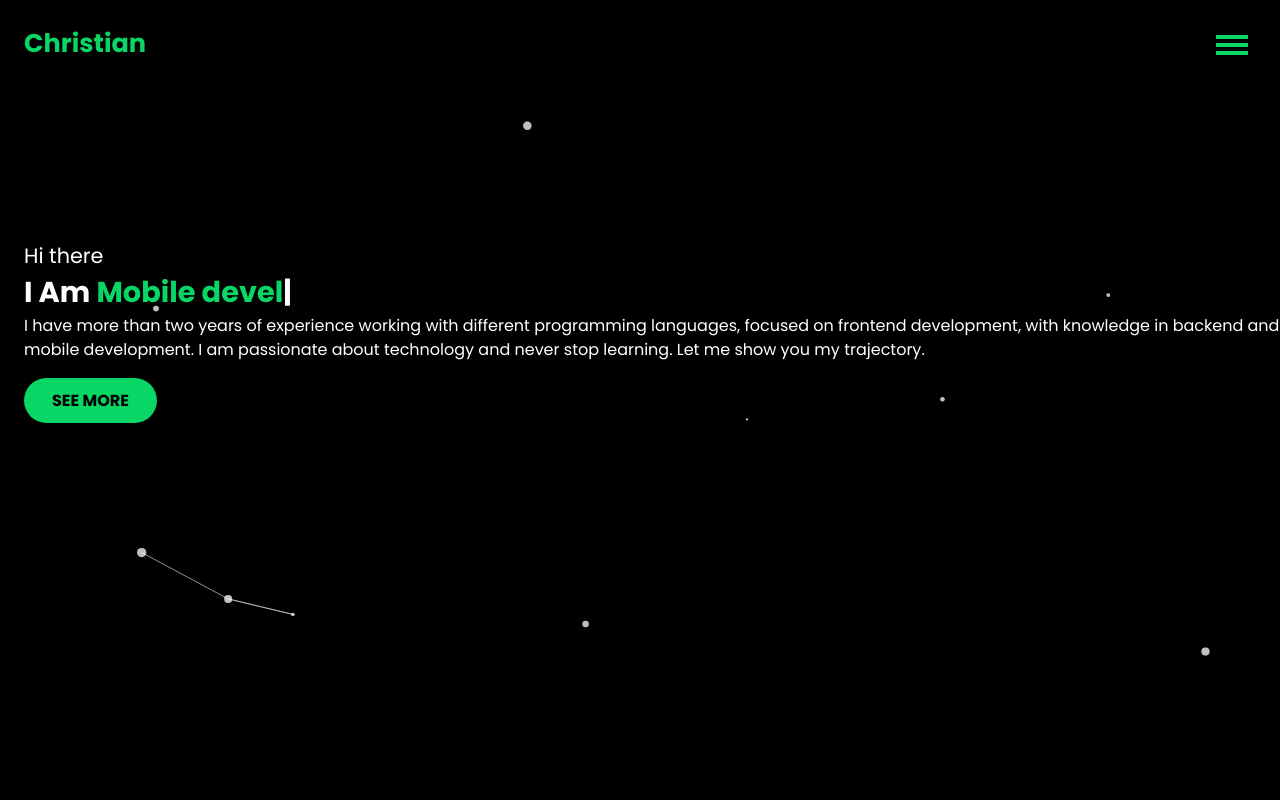
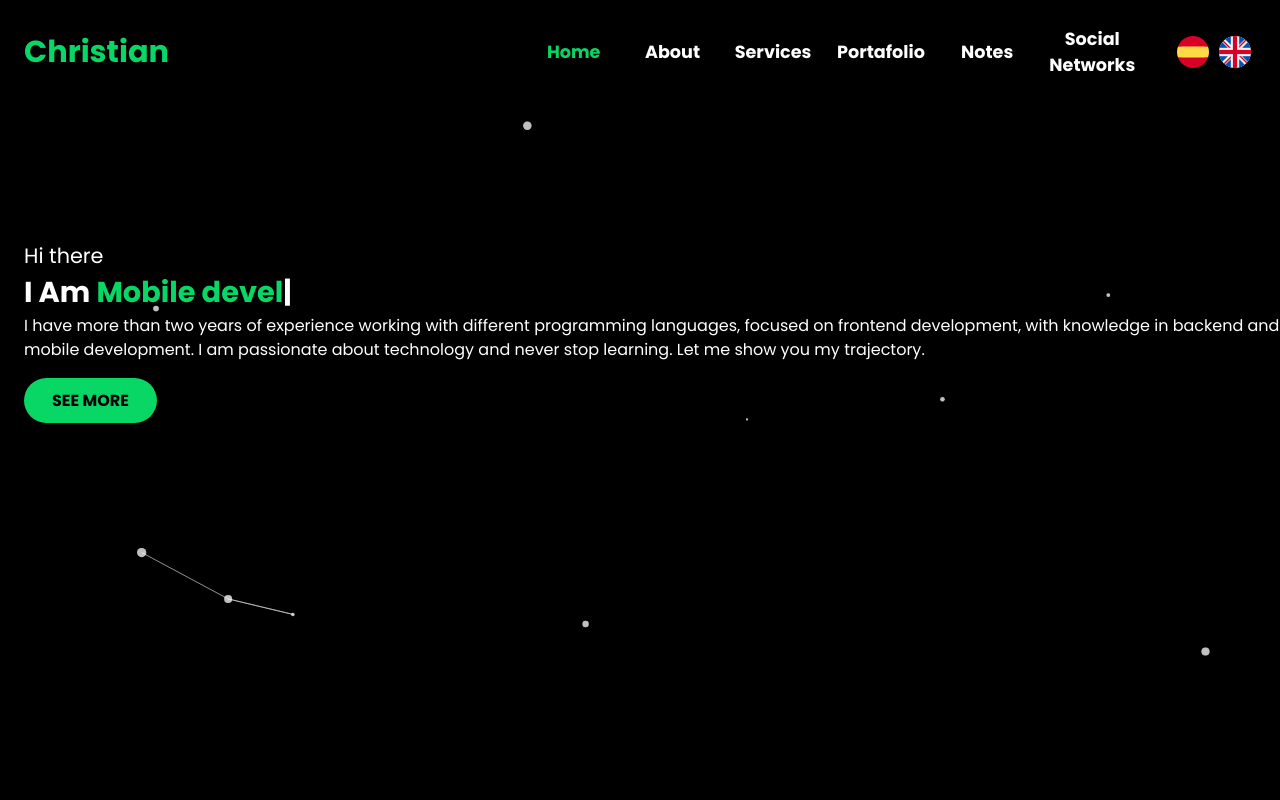
Before and after one commit to christiandevel/portafolio_react, a React (Create React App) app: page / in a window 1280 px wide. Shown: the top 800 px of the page. Built offline with nearby package versions, Linux system fonts and the light colour scheme.

Commit message:
Propiedades responsive Tablet - Portatil

```diff
--- a/src/components/header/header.scss
+++ b/src/components/header/header.scss
@@ -1,4 +1,5 @@
 @import "./../../styles/globales.scss";
+@import "./../../styles/brakpoints.scss";
 
 .header {
   align-items: center;
@@ -8,16 +9,22 @@
   position: fixed;
   width: 100%;
   z-index: 2;
+  @include media(desktop-lg) {
+    padding: 0.8rem 1.5rem;
+  }
 }
 
 .header-logo {
   a {
-		cursor: pointer;
+    cursor: pointer;
     color: $main-color;
     font-family: $font;
     font-size: 1.6rem;
     font-weight: bold;
     text-decoration: none;
+    @include media(tablet) {
+      font-size: 1.9rem;
+    }
   }
 }
 
@@ -31,8 +38,21 @@
   transition: all 0.3s linear;
   background-color: $main-color;
   z-index: 1;
+  @include media(desktop-lg) {
+    position: initial;
+    margin-left: 0;
+    height: auto;
+    width: 100%;
+    background: none;
+    display: flex;
+    justify-content: flex-end;
+    align-items: center;
+  }
   & nav {
     padding-top: 1.5rem;
+    @include media(desktop-lg) {
+      padding: 0;
+    }
   }
   &_links {
     display: flex;
@@ -40,6 +60,11 @@
     align-items: center;
     width: 100%;
     height: 100%;
+    @include media(desktop-lg) {
+      flex-direction: row;
+      justify-content: space-between;
+      flex-grow: 8;
+    }
     a {
       font-size: 1.3rem;
       text-decoration: none;
@@ -50,13 +75,28 @@
       font-weight: bold;
       text-align: center;
       cursor: pointer;
+      @include media(tablet) {
+        font-size: 1.5rem;
+      }
+      @include media(desktop-lg) {
+        font-size: 1.1rem;
+        color: white;
+      }
       &:hover {
         background-color: black;
         color: white;
+        @include media(desktop-lg) {
+          background-color: initial;
+          color: $main-color;
+        }
       }
       &.activeLink {
         background-color: black;
         color: white;
+        @include media(desktop-lg) {
+          background-color: initial;
+          color: $main-color;
+        }
       }
     }
   }
@@ -69,7 +109,9 @@
 .header-lenguajes {
   display: flex;
   justify-content: center;
-
+  @include media(desktop-lg) {
+    margin-left: 1.5rem;
+  }
   & button {
     border: none;
     margin: 5px;
@@ -101,6 +143,9 @@
   align-items: center;
   justify-content: flex-start;
   cursor: pointer;
+  @include media(desktop-lg) {
+    display: none;
+  }
   & span {
     width: 2rem;
     height: 0.3rem;
--- /dev/null
+++ b/src/styles/brakpoints.scss
@@ -0,0 +1,11 @@
+@mixin media($breakpoint){
+	@if $breakpoint == tablet {
+		@media only screen and (min-width: 768px){
+			@content;
+		}
+	}@else if $breakpoint == desktop-lg {
+		@media only screen and (min-width: 992px){
+			@content;
+		}
+	}
+}
```
